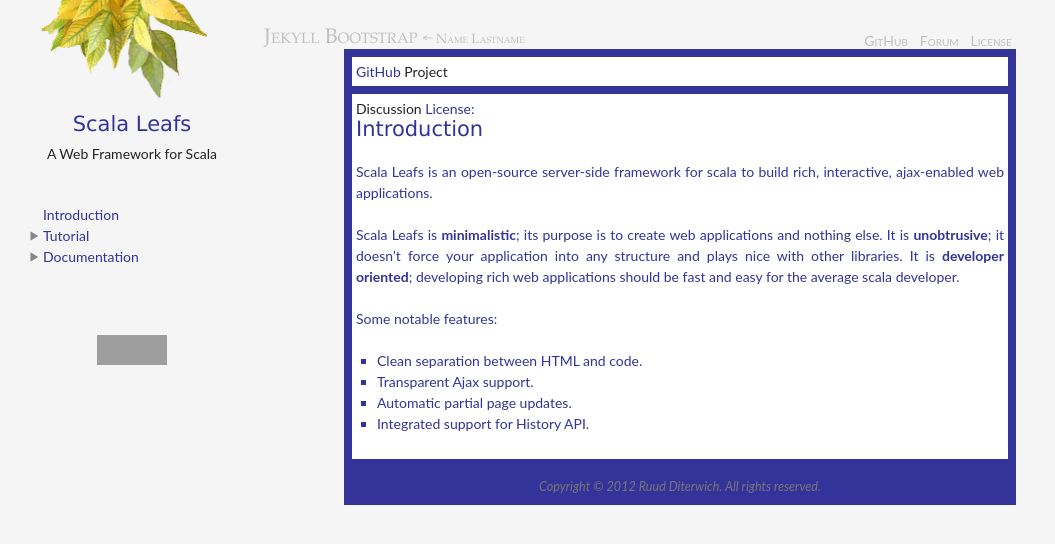
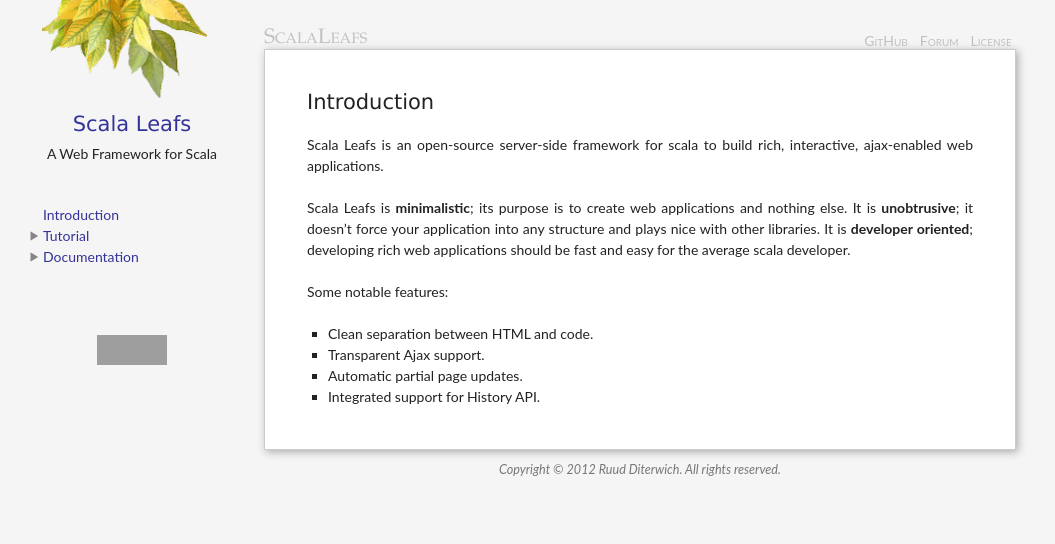
Before and after one commit to scalastuff/scalaleafs, a Jekyll site: the page built from index.md, in a window 1280 px wide. Shown: the top 544 px of the page, without its empty margins (0-1055 px from the left). Built offline with Jekyll 4.4.1, drawn with Linux system fonts in a browser that asks for light colours; grey boxes are pictures that could not be loaded.

Commit message:
Updated _layouts/default.html

```diff
--- a/_layouts/default.html
+++ b/_layouts/default.html
@@ -61,8 +61,8 @@
 
                   <div id="header">
     <h1>
-    	<a href="/preview/mark-reid" title="Jekyll Bootstrap">Jekyll Bootstrap</a>
-    	<span class="byline">← <a href="/preview/mark-reid">Name Lastname</a></span>
+    	<a href="/" title="ScalaLeafs">ScalaLeafs</a>
+
     </h1>
     <ul class="nav">
       <li><a class="home" href="https://github.com/scalastuff/scalaleafs">GitHub</a></li>
@@ -70,12 +70,6 @@
     	<li><a href="https://github.com/scalastuff/scalaleafs">License</a></li>
     </ul>
   </div>
-
-                  <div style="float:right; margin-left: 80px; margin-bottom: 20px; background-color: #339">
-<div style="margin: 8px; padding: 4px; background-color: white;"><a href="https://github.com/scalastuff/scalaleafs">GitHub</a> Project</div>
-<div style="margin: 8px; padding: 4px; background-color: white;">Discussion <a href="https://github.com/scalastuff/scalaleafs
-<div style="margin: 8px; padding: 4px; background-color: white;">License: <a href="https://github.com/scalastuff/scalaleafs
-</div>
 
         <div id="page">
         <h1>{{ page.title }}</h1>
```
